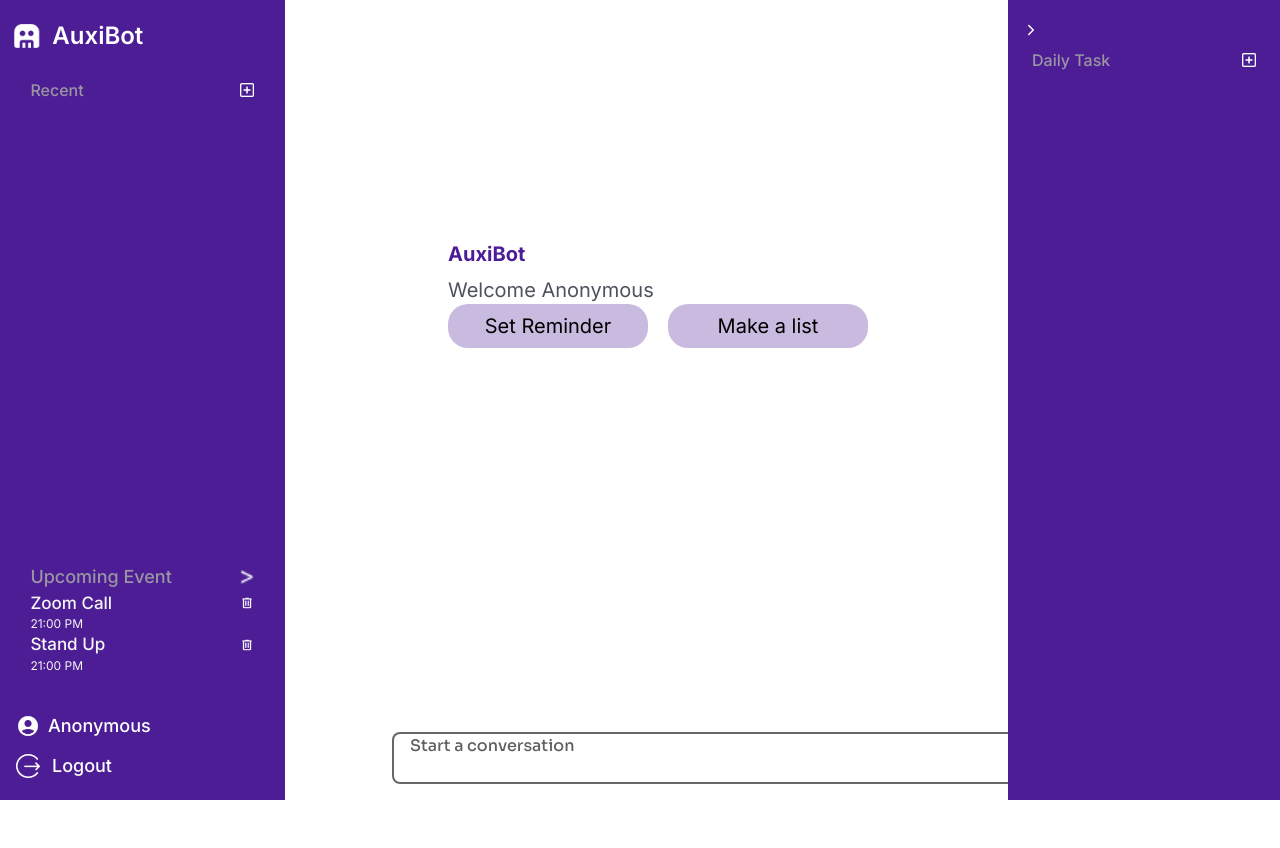
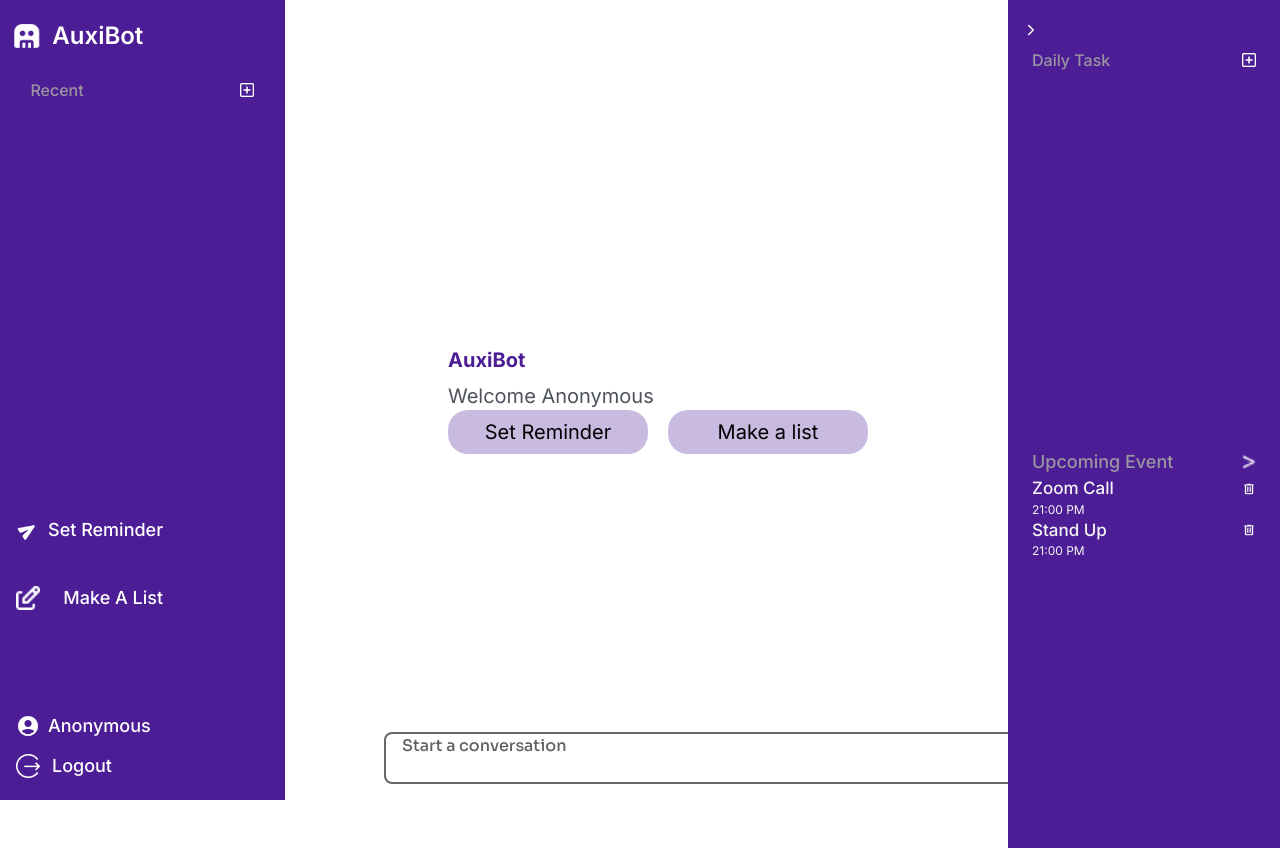
Before and after one commit to ceasar28/AuxiBot-UI, a React (Create React App) app: page /auxibot in a window 1280 px wide. Both pictures are taken after a click on the picture 1060 px from the left and 755 px from the top of the page. Before the commit the page ends 800 px from the top, so only its background shows below. Built offline with nearby package versions, Linux system fonts and the light colour scheme.

Commit message:
deployment error fixed

```diff
--- a/src/Pages/Home.jsx
+++ b/src/Pages/Home.jsx
@@ -186,8 +186,8 @@
                 <div className=" w-[35vw] ms:w-[30vw] md:w-[20vw] min-h-[100vh]"></div>
             )}
             <div
-                className="w-[75vw] sm:w-[60vw] flex m-auto flex-col items-start  justify-between overflow-y-scroll overflow-x-hidden"
-                style={{ maxHeight: "80vh", minHeight: "40vh" }}
+                className="w-[75vw] sm:w-[60vw] flex m-auto flex-col items-start  justify-end overflow-y-scroll overflow-x-hidden"
+                style={{ maxHeight: "80vh", minHeight: "10vh" }}
             >
                 {Message && <WelcomeMessage fName={fName} />}
 
@@ -202,11 +202,11 @@
                     </div>
                 )}
 
-                <div className="absolute bottom-[0rem] w-[75vw] sm:w-[60vw] ">
+                <div className="fixed bottom-0 flex items-center justify-center w-[75vw] sm:w-[60vw] m-auto">
                     <div className="">
                         <textarea
                             placeholder="Start a conversation"
-                            className="w-full max-h-[20rem] min-h-[2rem] h-auto rounded-lg border-2 border-solid border-black-400 outline-none pl-[1rem] pt-1rem mb-[1rem] resize-none font-Sora font-medium text-[14px] xs:text-[16px] overflow-auto m-2 justify-center items-center flex focus:ring-violet-900 focus:border-violet-900"
+                            className="w-[75vw] sm:w-[60vw] max-h-[20rem] min-h-[2rem] h-auto rounded-lg border-2 border-solid border-black-400 outline-none pl-[1rem] pt-1rem mb-[1rem] resize-none font-Sora font-medium text-[14px] xs:text-[16px] overflow-auto m-2 justify-center items-center flex focus:ring-violet-900 focus:border-violet-900"
                             value={text}
                             onChange={handleChange}
                             onKeyPress={handleKeyPress}
--- a/src/Pages/TaskModal.jsx
+++ b/src/Pages/TaskModal.jsx
@@ -2,6 +2,8 @@
 import {BiSolidEdit} from 'react-icons/bi'
 import {MdDelete} from 'react-icons/md'
 import { IoSend } from "react-icons/io5"
+import { Link } from "react-router-dom";
+import { FiChevronRight } from 'react-icons/fi';
 
 
 
@@ -21,6 +23,7 @@
     };
   return (
     <div className="fixed inset-0 bg-black bg-opacity-30 backdrop-blur-sm  flex justify-center items-center">
+
         <div className='flex gap-2'>
           <div className='bg-white w-[40rem] p-8'>
             <h1>Todo List</h1>
--- a/src/screen/LeftSidebar.jsx
+++ b/src/screen/LeftSidebar.jsx
@@ -3,8 +3,12 @@
 import logout from "../assets/uiw_logout.png";
 import profile from "../assets/Group (2).png";
 import add from "../assets/Group (1).png";
+import edit from "../assets/Group (3).png";
+import send from "../assets/ion_send.png";
 import RecentChat from "./RecentChat";
 import UpcomingEvent from "./UpcomingEvent";
+import { Link } from "react-router-dom";
+
 
 const LeftSidebar = ({
   fName,
@@ -17,13 +21,12 @@
   console.log("LeftSidebar chatId:", chatId);
   const isMobile = windowWidth <= 768;
 
-  useEffect(() => {}, [fName]);
+  useEffect(() => { }, [fName]);
 
   return (
     <div
-      className={`SideBar w-max-[${
-        isMobile ? "4" : "17"
-      }rem]  min-h-[100vh] bg-violet-900 flex flex-col justify-between items-center text-center transition-all duration-300 m-0 p-[1.9rem] ease-in-out absolute`}
+      className={`SideBar w-max-[${isMobile ? "4" : "17"
+        }rem]  fixed top-0 left-0 min-h-[100vh] bg-violet-900 flex flex-col justify-between items-center text-center transition-all duration-300 m-0 p-[1.9rem] ease-in-out `}
     >
       {showRecentChat && (
         <div className="flex flex-col items-start justify-between mt-[3rem]">
@@ -36,7 +39,7 @@
           <RecentChat chatId={chatId} />
         </div>
       )}
-      {showUpcomingEvent && (
+      {/*       {showUpcomingEvent && (
         <div className="mb-[6rem]">
           <div className="w-[14rem] flex items-center justify-between">
             <div className="text-neutral-400 text-opacity-90 text-lg font-medium font-['Inter']">
@@ -50,7 +53,28 @@
           </div>
           <UpcomingEvent />
         </div>
-      )}
+      )} */}
+      <div className="absolute bottom-[10rem] left-[0.5rem] p-2 mb-5">
+      <Link to="/Reminder">
+        <div className="cursor-pointer  flex items-center justify-between ">
+          <img src={send} alt="Logo" className="w-6 h-6 mb-10 mr-2" />
+          {showTextChat && (
+            <div className=" text-white text-lg font-medium font-['Inter'] mb-10">
+              Set Reminder
+            </div>
+          )}
+        </div>
+        </Link>
+        <Link to="/Task">
+        <div className="cursor-pointer flex items-center justify-between ">
+          <img src={edit} alt="Logo" className="w-6 h-6" />
+          {showTextChat && (
+            <div className=" text-white text-lg font-medium font-['Inter']">
+              Make A List            </div>
+          )}
+        </div>
+        </Link>
+      </div>
       <div className="absolute bottom-0 left-[0.5rem] p-2 mb-3">
         <div className="cursor-pointer w-[6rem] flex items-center justify-between ">
           <img src={profile} alt="Logo" className="w-6 h-6 mb-3 mr-2" />
--- a/src/screen/ReminderModal.jsx
+++ b/src/screen/ReminderModal.jsx
@@ -1,5 +1,7 @@
 import { useState } from "react";
 import { link } from '../data';
+import { Link } from "react-router-dom";
+import { FiChevronRight } from 'react-icons/fi';
 
 const ReminderModal = () => {
   const [title, setTitle] = useState('');
@@ -37,10 +39,13 @@
 
   return (
     <div className="fixed top-0 left-0 w-full h-full  items-center  bg-gray-800 bg-opacity-50  flex justify-center  ">
-    {/* <div className="fixed inset-0 bg-[black] bg-opacity-30 backdrop-blur-sm  flex justify-center items-center "> */}
+      {/* <div className="fixed inset-0 bg-[black] bg-opacity-30 backdrop-blur-sm  flex justify-center items-center "> */}
 
       <div className="md:w-[40rem] p-8 bg-white justify-center items-center mx-20">
         <form onSubmit={handleSubmit} className="mt-6 grid justify-center items-center overflow-hidden">
+          <div className="p-2 mb-2 cursor-pointer " >
+            <FiChevronRight className="text-white  text-lg top-[1.3rem] right-[7rem]" />
+          </div>
           <div className='flex justify-between'>
             <h1 className="font-bold text-2xl text-[#300193]">Set Reminder</h1>
             <button type="submit" className="bg-[#300193] px-4 py-1 text-white text-md rounded-full">Save</button>
@@ -81,7 +86,7 @@
                   {emails.map((email, index) => (
                     <div key={index} className="bg-[#300193] px-2 py-1 text-xs rounded-full text-white">
                       {email}
-                      <button onClick={() => handleRemoveEmail(index)}className='absolute pl-2 text-[black] mb-8'>&times;</button>
+                      <button onClick={() => handleRemoveEmail(index)} className='absolute pl-2 text-[black] mb-8'>&times;</button>
                     </div>
                   ))}
                 </div>
--- a/src/screen/RightSidebar.jsx
+++ b/src/screen/RightSidebar.jsx
@@ -1,6 +1,9 @@
 import add from '../assets/Group (1).png';
 import RecentChat from './RecentChat';
 import { FiChevronRight } from 'react-icons/fi';
+import arrow from "../assets/_.png";
+import UpcomingEvent from "./UpcomingEvent";
+
 
 const RightSidebar = ({ rightSidebarOpen, toggleRightSidebar, showRecentChat }) => {
     return (
@@ -12,7 +15,8 @@
                         <FiChevronRight className="text-white absolute text-lg top-[1.3rem] right-[7rem]" />
                     </div>
                     {/* Content for the right sidebar */}
-                    <div className="flex flex-col items-start justify-between mt-[3rem]">
+                    <div className="flex flex-col items-start h-[100vh] m-auto justify-between mt-[3rem]">
+                        <div className="h-[50%]">
                             <div className="w-[14rem] flex items-center justify-between">
                                 <div className="text-neutral-400 text-opacity-90 text-base font-medium font-['Inter']">Daily Task</div>
                                 <img
@@ -23,6 +27,20 @@
                             </div>
                             <RecentChat />
                         </div>
+                        <div className="h-[50%]">
+                            <div className="w-[14rem] flex items-center justify-between">
+                                <div className="text-neutral-400 text-opacity-90 text-lg font-medium font-['Inter']">
+                                    Upcoming Event
+                                </div>
+                                <img
+                                    src={arrow}
+                                    alt="Logo"
+                                    className="w-3.5 h-3.5 cursor-pointer"
+                                />
+                            </div>
+                            <UpcomingEvent />
+                        </div>
+                    </div>
                 </div>
             )}
         </div>
```
Lines whose indentation alone changed are shown as unchanged.
